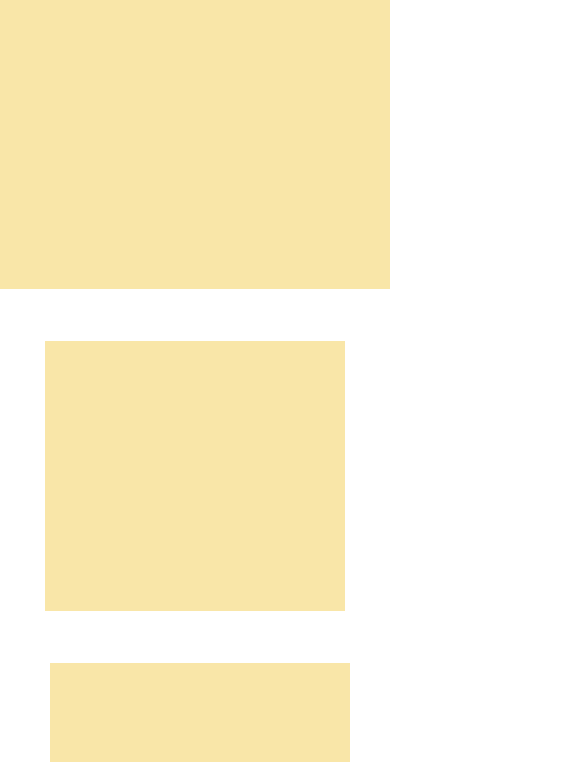
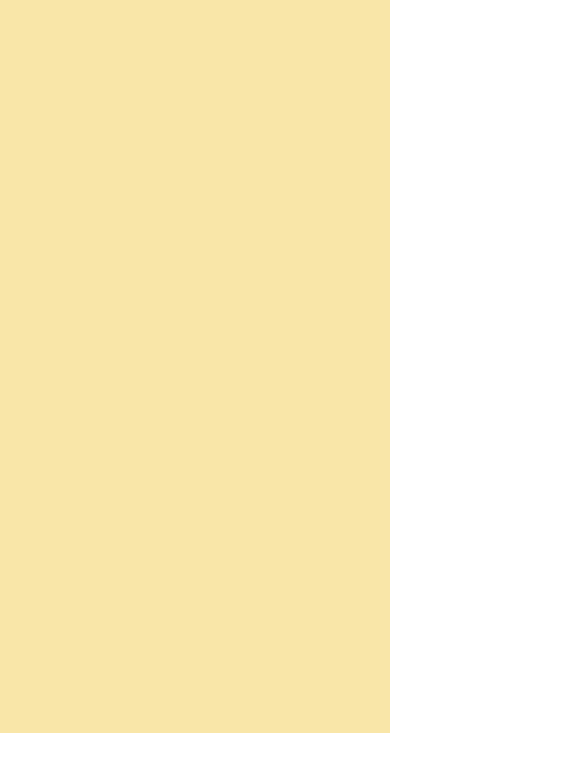
Before and after one commit to JoilsonJunior/Projeto-WV-TINTAS, a plain HTML site: page index.html in a window 390 px wide. Shown: the part 111-873 px from the top of the page, 585 px wide, since content can reach past the window. Drawn offline with Linux system fonts and the light colour scheme; files whose address does not match are found by name.

Commit message:
Responsive

```diff
--- a/css/style.css
+++ b/css/style.css
@@ -76,8 +76,7 @@ nav {
         flex-direction: column;
     }
     .banner_principal img{
-        height: 400px;
-        width: 100vh;
+        height: 100vh;
     }
 }
 
@@ -116,8 +115,7 @@ nav {
         margin: 5px;
     }
     .banner_principal img{
-        height: 400px;
-        width: 100vh;
+        height: 100vh;
     }
 }
 
```
